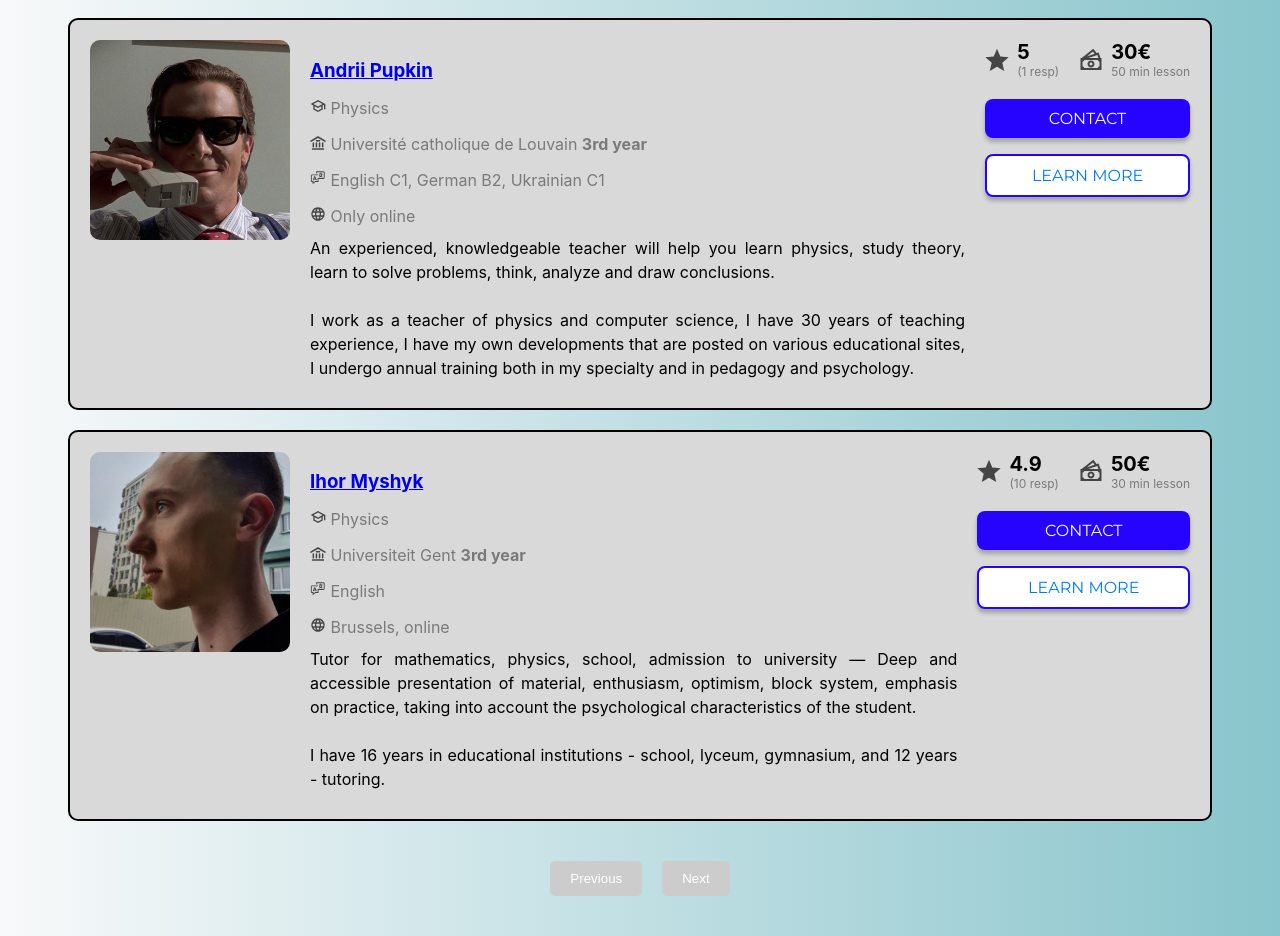
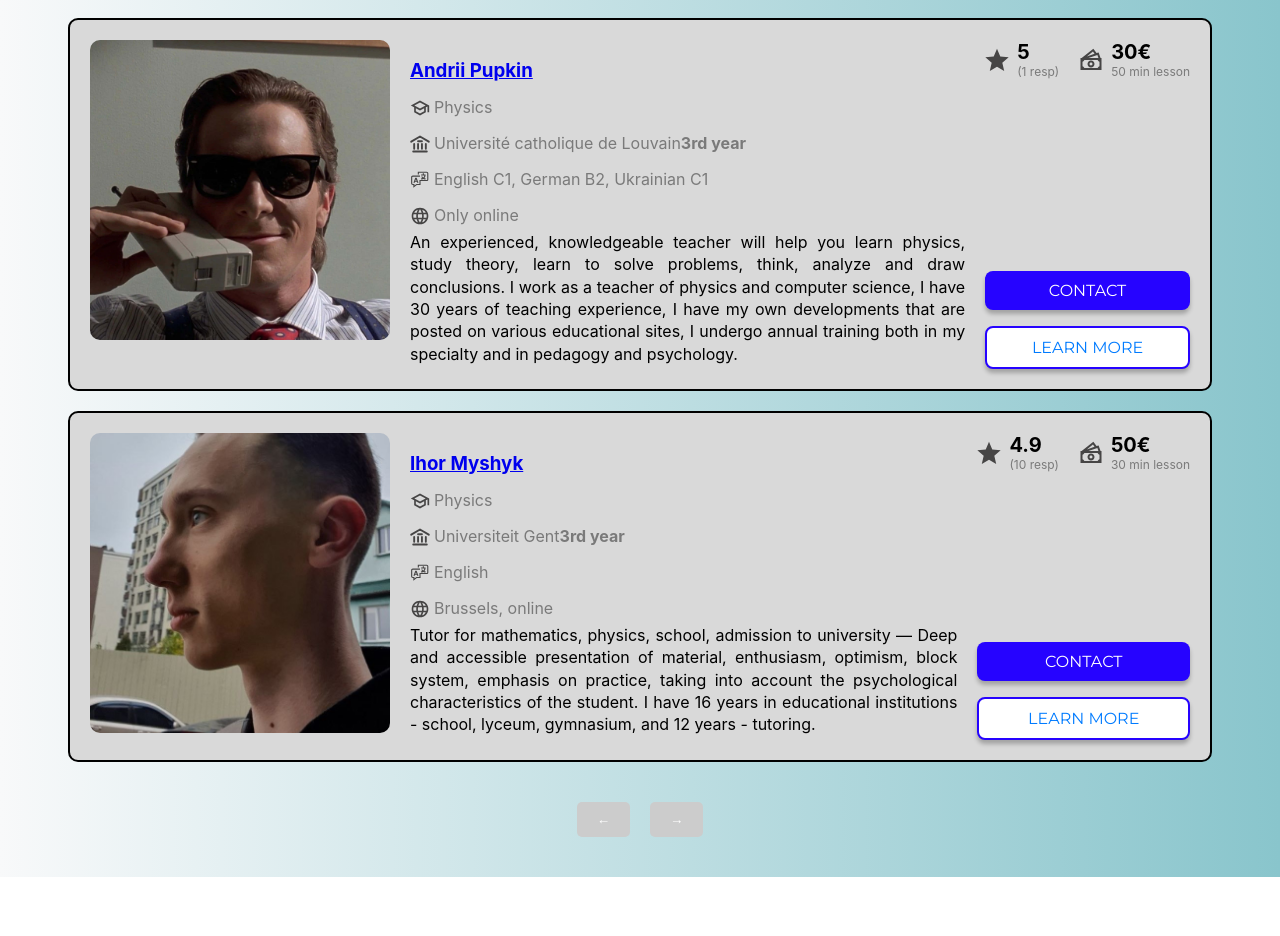
Before and after one commit to StrivingToAdoniss/PEER-tutoring-platform, a React (Create React App) app in the folder frontend/: page / in a window 1280 px wide. Shown: the part 740-1676 px from the top of the page. After the commit the page ends 1617 px from the top, so only its background shows below. Built offline with nearby package versions, Linux system fonts and the light colour scheme.

Commit message:
slight button positioning in List

```diff
--- a/frontend/src/components/TutorSection.js
+++ b/frontend/src/components/TutorSection.js
@@ -24,9 +24,7 @@ const tutors = [
     price: '30€',
     response: 1,
     lessonDuration: '50 min',
-    bio: `An experienced, knowledgeable teacher will help you learn physics, study theory, learn to solve problems, think, analyze and draw conclusions.
-
-I work as a teacher of physics and computer science, I have 30 years of teaching experience, I have my own developments that are posted on various educational sites, I undergo annual training both in my specialty and in pedagogy and psychology.`,
+    bio: `An experienced, knowledgeable teacher will help you learn physics, study theory, learn to solve problems, think, analyze and draw conclusions. I work as a teacher of physics and computer science, I have 30 years of teaching experience, I have my own developments that are posted on various educational sites, I undergo annual training both in my specialty and in pedagogy and psychology.`,
     location: 'Only online',
     university: 'Université catholique de Louvain',
     year: '3rd year',
@@ -40,9 +38,7 @@ I work as a teacher of physics and computer science, I have 30 years of teaching
     price: '50€',
     response: 10,
     lessonDuration: '30 min',
-    bio: `Tutor for mathematics, physics, school, admission to university — Deep and accessible presentation of material, enthusiasm, optimism, block system, emphasis on practice, taking into account the psychological characteristics of the student.
-
-I have 16 years in educational institutions - school, lyceum, gymnasium, and 12 years - tutoring.`,
+    bio: `Tutor for mathematics, physics, school, admission to university — Deep and accessible presentation of material, enthusiasm, optimism, block system, emphasis on practice, taking into account the psychological characteristics of the student. I have 16 years in educational institutions - school, lyceum, gymnasium, and 12 years - tutoring.`,
     location: 'Brussels, online',
     university: 'Universiteit Gent',
     year: '3rd year',
@@ -121,8 +117,8 @@ const TutorSection = () => {
       ))}
 
       <div className="pagination">
-        <button onClick={() => paginate(currentPage - 1)} disabled={currentPage === 1}>Previous</button>
-        <button onClick={() => paginate(currentPage + 1)} disabled={indexOfLastTutor >= filteredTutors.length}>Next</button>
+        <button onClick={() => paginate(currentPage - 1)} disabled={currentPage === 1}>←</button>
+        <button onClick={() => paginate(currentPage + 1)} disabled={indexOfLastTutor >= filteredTutors.length}>→</button>
       </div>
     </div>
   );
--- a/frontend/src/styles/TutorSection.css
+++ b/frontend/src/styles/TutorSection.css
@@ -1,3 +1,4 @@
+/* Tutor Section Container */
 .tutor-section {
   display: flex;
   flex-direction: column;
@@ -5,6 +6,7 @@
   padding: 40px;
 }
 
+/* Tutor Card Styles */
 .tutor-card {
   background-color: #D9D9D9;
   border-radius: 10px;
@@ -14,12 +16,10 @@
   max-width: 1100px;
   display: flex;
   justify-content: space-between;
-  align-items: stretch;
-  align-items: flex-start;
-  cursor: pointer;
+  align-items: stretch; /* Ensure child elements can stretch vertically */
+  cursor: default;
   transition: transform 0.2s ease-in-out, box-shadow 0.2s ease-in-out;
   border: 2px solid #000000;
-  cursor: default;
 }
 
 .tutor-card:hover {
@@ -27,41 +27,55 @@
   box-shadow: 0 4px 12px rgba(0, 0, 0, 0.1);
 }
 
+/* Tutor Photo Styles */
 .tutor-photo-container {
   flex-shrink: 0;
   margin-right: 20px;
 }
 
 .tutor-photo {
-  width: 200px;
-  height: 200px;
+  width: 300px; /* Adjusted size for consistency */
+  height: 300px;
   object-fit: cover;
   border-radius: 10px;
 }
 
+/* Tutor Info Styles */
 .tutor-info {
   flex: 1;
   margin-right: 20px;
 }
 
-.tutor-info p {
-  margin-bottom: 8px;
-  color: #7a7a7a;
+.tutor-info h3 {
+  margin-bottom: 5px; /* Reduced spacing */
 }
 
-.tutor-info h3 {
-  margin-bottom: 10px;
+.tutor-info p {
+  display: flex;
+  align-items: center; /* Aligns icons and text vertically */
+  margin-bottom: 4px;   /* Reduced spacing between paragraphs */
+  color: #7a7a7a;
+  line-height: 1.2;     /* Adjusted line height for density */
+}
+
+.tutor-info p img {
+  margin: 0;
+  padding: 0;
+  margin-right: 4px;    /* Adjusts spacing between icon and text */
+  width: 20px;
+  height: 20px;
 }
 
 .tutor-info .tutor-bio {
   white-space: pre-wrap;
   color: black;
-  margin-top: 10px;
+  margin-top: 5px;      /* Reduced spacing above bio */
   text-align: justify;
   max-width: 700px;
-  line-height: 1.5;
+  line-height: 1.4;     /* Slightly larger for readability */
 }
 
+/* Tutor Meta Styles */
 .tutor-meta {
   display: flex;
   flex-direction: column;
@@ -86,7 +100,7 @@
 .rating img, .price img {
   width: 24px;
   height: 24px;
-  margin-right: 8px;  /* Adjusted for better alignment with the text */
+  margin-right: 8px;
   vertical-align: middle;
 }
 
@@ -106,13 +120,14 @@
   color: #7a7a7a;
 }
 
+/* Tutor Buttons Styles */
 .tutor-buttons {
   display: flex;
   flex-direction: column;
   gap: 1rem;
-
 }
 
+/* Button Styles */
 .blue-button {
   background-color: #2603FF;
   color: white;
@@ -124,6 +139,7 @@
   color: #007BFF;
 }
 
+/* Pagination Styles */
 .pagination {
   display: flex;
   justify-content: center;
@@ -134,7 +150,7 @@
   padding: 10px 20px;
   margin: 0 10px;
   border: none;
-  background-color: #007BFF;
+  background-color: #2603FF;
   color: white;
   cursor: pointer;
   border-radius: 5px;
```
